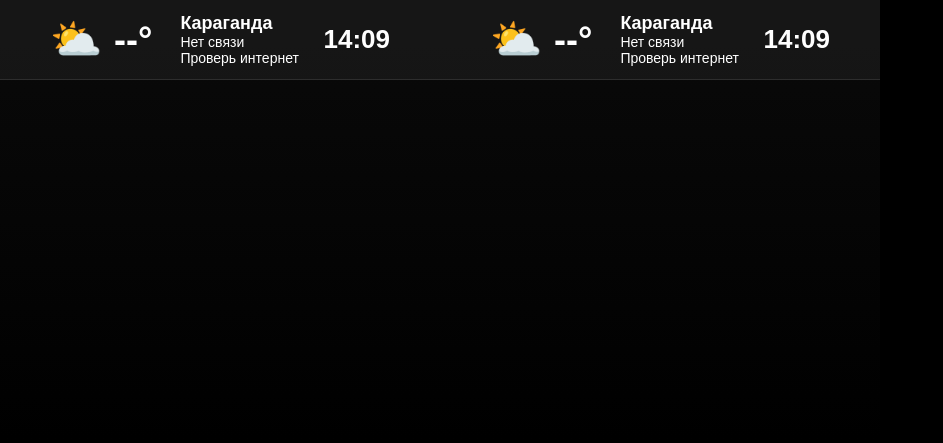
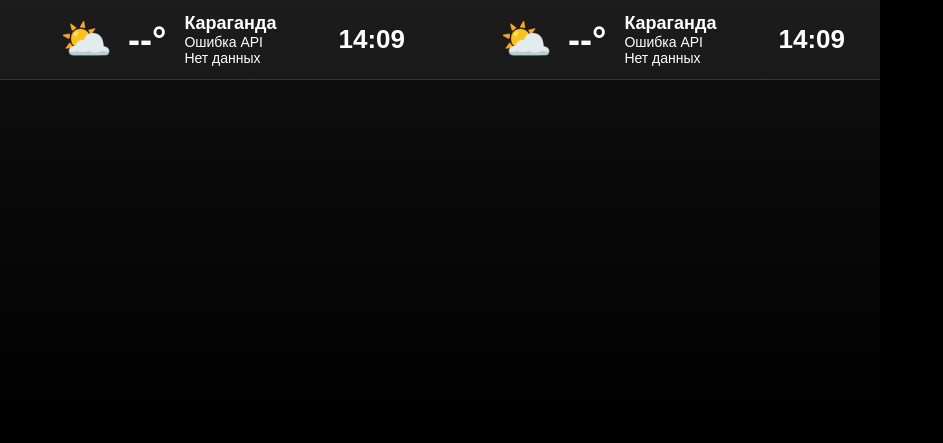
Before and after one commit to ivanmatua1990/weather3, a plain HTML site: page index.html in a window 1280 px wide. Shown: the whole page, without its empty margins (0-943 px from the left). Drawn offline with Linux system fonts and the light colour scheme; no server answers.

Commit message:
Update index.html

```diff
--- a/index.html
+++ b/index.html
@@ -10,8 +10,8 @@
     padding: 0;
     width: 880px;
     height: 440px;
+    overflow: hidden;
     background: black;
-      overflow: hidden;
     font-family: Arial, sans-serif;
     color: white;
 }
@@ -22,7 +22,7 @@
     left: 0;
     width: 880px;
     height: 440px;
-      background: linear-gradient(180deg, #0a0a0a, #000);
+    background: linear-gradient(180deg, #101010, #000000);
 }
 
 .weather-bar {
@@ -30,55 +30,62 @@
     top: 0;
     width: 440px;
     height: 80px;
+
     display: flex;
     align-items: center;
-      gap: 16px;
-      padding: 8px 50px;
+
     box-sizing: border-box;
+
+    padding-left: 60px;
+    padding-right: 35px;
+
     background: rgba(255,255,255,0.05);
-      border-bottom: 1px solid rgba(255,255,255,0.1);
+    border-bottom: 1px solid rgba(255,255,255,0.12);
 }
 
-    #left { left: 0; }
-    #right { left: 440px; }
+#left {
+    left: 0;
+}
+
+#right {
+    left: 440px;
+}
 
 .icon {
     font-size: 42px;
-      width: 48px;
+    width: 50px;
     text-align: center;
-      flex-shrink: 0;
 }
 
 .temp {
     font-size: 36px;
     font-weight: bold;
-      flex-shrink: 0;
+    margin-left: 18px;
 }
 
 .info {
     display: flex;
     flex-direction: column;
-      margin-left: 12px;
-      min-width: 0;
+    margin-left: 18px;
 }
 
 .city {
     font-size: 18px;
     font-weight: bold;
-      white-space: nowrap;
 }
 
-    .desc, .wind {
+.desc {
     font-size: 14px;
-      white-space: nowrap;
+}
+
+.wind {
+    font-size: 14px;
 }
 
 .time {
     margin-left: auto;
     font-size: 26px;
     font-weight: bold;
-      white-space: nowrap;
-      flex-shrink: 0;
 }
 </style>
 </head>
@@ -87,37 +94,50 @@
 
 <div id="background"></div>
 
+<!-- LEFT -->
 <div class="weather-bar" id="left">
+
     <div class="icon" id="icon1">⛅</div>
+
     <div class="temp" id="temp1">--°</div>
+
     <div class="info">
         <div class="city">Караганда</div>
         <div class="desc" id="desc1">Загрузка...</div>
         <div class="wind" id="wind1">Ветер: --</div>
     </div>
+
     <div class="time" id="time1">--:--</div>
+
 </div>
 
+<!-- RIGHT -->
 <div class="weather-bar" id="right">
+
     <div class="icon" id="icon2">⛅</div>
+
     <div class="temp" id="temp2">--°</div>
+
     <div class="info">
         <div class="city">Караганда</div>
         <div class="desc" id="desc2">Загрузка...</div>
         <div class="wind" id="wind2">Ветер: --</div>
     </div>
+
     <div class="time" id="time2">--:--</div>
+
 </div>
 
 <script>
+
 const LAT = 49.8047;
 const LON = 73.1094;
 
-const descMap = {
-  0:["☀️","Ясно"],
-  1:["🌤️","Ясно"],
-  2:["⛅","Облачно"],
-  3:["☁️","Пасмурно"],
+const weatherMap = {
+    0: ["☀️", "Ясно"],
+    1: ["🌤️", "Малооблачно"],
+    2: ["⛅", "Облачно"],
+    3: ["☁️", "Пасмурно"],
     45:["🌫️","Туман"],
     48:["🌫️","Туман"],
     51:["🌦️","Морось"],
@@ -131,68 +151,100 @@ const descMap = {
     75:["❄️","Сильный снег"],
     80:["🌦️","Ливень"],
     81:["🌦️","Ливень"],
-  82:["⛈️","Сильный ливень"],
-  95:["⛈️","Гроза"],
-  96:["⛈️","Гроза"],
-  99:["⛈️","Гроза"]
+    82:["⛈️","Ливень"],
+    95:["⛈️","Гроза"]
 };
 
-function windDir(d){
+function windDirection(deg) {
+
     const dirs = ["С","СВ","В","ЮВ","Ю","ЮЗ","З","СЗ"];
-  return dirs[Math.round(d / 45) % 8];
+
+    return dirs[Math.round(deg / 45) % 8];
 }
 
-function updateTime(){
-  const t = new Date().toLocaleTimeString("ru-RU", {
+function updateTime() {
+
+    const time = new Date().toLocaleTimeString("ru-RU", {
         hour: "2-digit",
         minute: "2-digit"
     });
 
-  document.getElementById("time1").textContent = t;
-  document.getElementById("time2").textContent = t;
+    document.getElementById("time1").innerHTML = time;
+    document.getElementById("time2").innerHTML = time;
 }
 
-function loadWeather(id){
+function setWeather(id, data) {
+
+    const current = data.current;
+
+    const temp = Math.round(current.temperature_2m);
+
+    const code = current.weather_code;
+
+    const wind = Math.round(current.wind_speed_10m / 3.6);
+
+    const windDeg = current.wind_direction_10m;
+
+    const weather = weatherMap[code] || ["⛅", "Погода"];
+
+    document.getElementById("icon" + id).innerHTML = weather[0];
+
+    document.getElementById("temp" + id).innerHTML =
+        temp + "°";
+
+    document.getElementById("desc" + id).innerHTML =
+        weather[1];
+
+    document.getElementById("wind" + id).innerHTML =
+        "Ветер: " + wind + " м/с " + windDirection(windDeg);
+}
+
+function loadWeather(id) {
+
     const url =
-    "https://api.open-meteo.com/v1/forecast?latitude=" + LAT +
+        "https://api.open-meteo.com/v1/forecast" +
+        "?latitude=" + LAT +
         "&longitude=" + LON +
         "&current=temperature_2m,weather_code,wind_speed_10m,wind_direction_10m" +
         "&timezone=Asia%2FAlmaty";
 
-  fetch(url, { cache: "no-store" })
-    .then(function(response){
+    fetch(url)
+        .then(function(response) {
+
             return response.json();
+
         })
-    .then(function(data){
-      const temp = Math.round(data.current.temperature_2m);
-      const code = data.current.weather_code;
-      const windMs = Math.round(data.current.wind_speed_10m / 3.6);
-      const windDeg = data.current.wind_direction_10m;
+        .then(function(data) {
 
-      const weather = descMap[code] || ["⛅", "Погода"];
+            setWeather(id, data);
 
-      document.getElementById("icon" + id).textContent = weather[0];
-      document.getElementById("temp" + id).textContent = temp + "°";
-      document.getElementById("desc" + id).textContent = weather[1];
-      document.getElementById("wind" + id).textContent =
-        "Ветер: " + windMs + " м/с " + windDir(windDeg);
         })
-    .catch(function(){
-      document.getElementById("desc" + id).textContent = "Нет связи";
-      document.getElementById("wind" + id).textContent = "Проверь интернет";
+        .catch(function(error) {
+
+            console.log(error);
+
+            document.getElementById("desc" + id).innerHTML =
+                "Ошибка API";
+
+            document.getElementById("wind" + id).innerHTML =
+                "Нет данных";
         });
 }
 
 updateTime();
+
 setInterval(updateTime, 1000);
 
 loadWeather(1);
 loadWeather(2);
 
-setInterval(function(){
+setInterval(function() {
+
     loadWeather(1);
     loadWeather(2);
+
 }, 600000);
+
 </script>
 
 </body>
```
Lines whose indentation alone changed are shown as unchanged.
